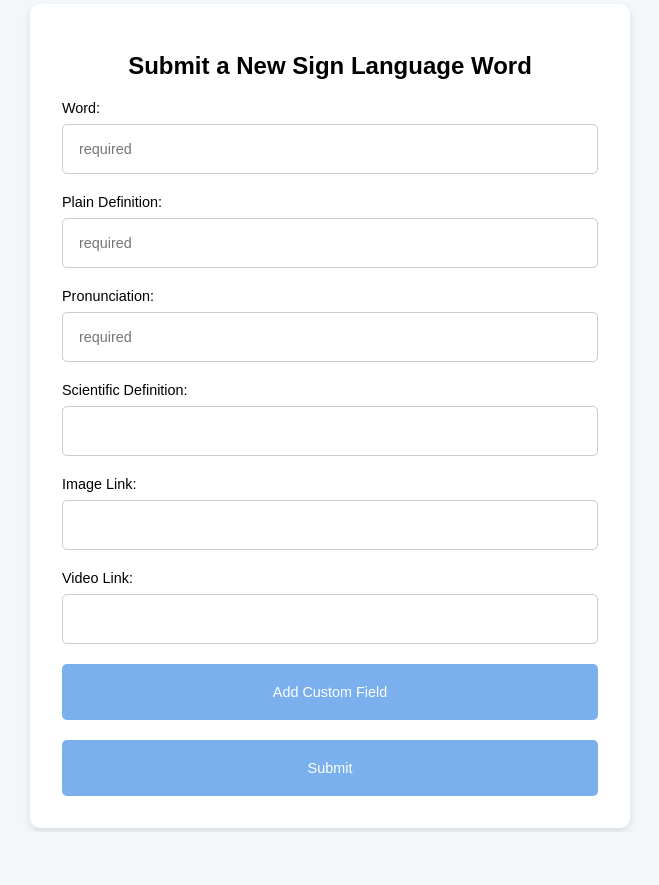
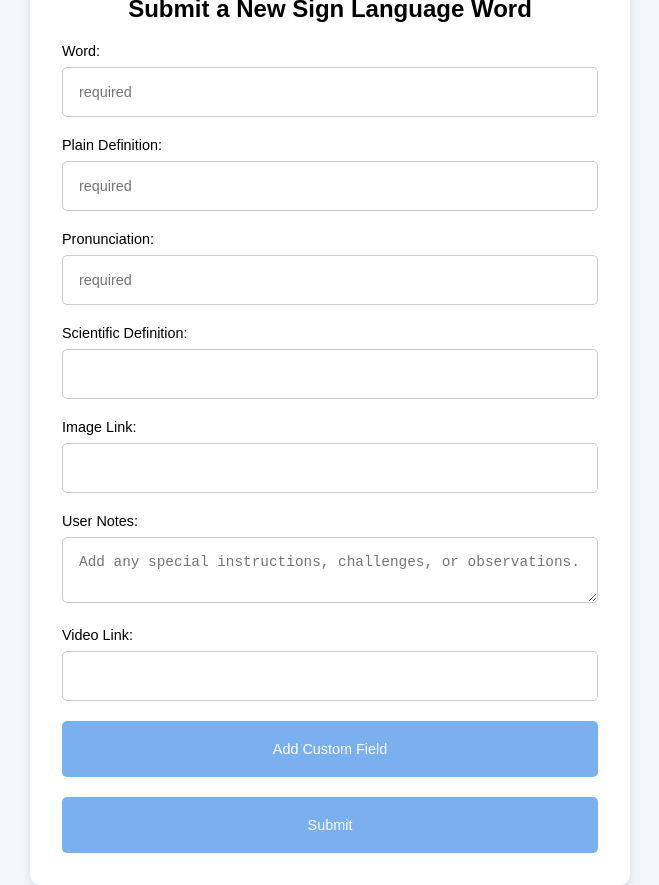
Before and after one commit to SGcommit/3800-UI-DemoSite, a plain HTML site: page index.html in a window 1280 px wide. Shown: the whole page, without its empty margins (310-969 px from the left). Before the commit the page ends 832 px from the top, so only its background shows below. Drawn offline with Linux system fonts and the light colour scheme.

```diff
--- a/index.html
+++ b/index.html
@@ -25,6 +25,8 @@
             <label for="imageLink">Image Link:</label>
             <input type="url" id="imageLink" name="imageLink">
 
+            <label for="userNotes">User Notes:</label>
+            <textarea id="userNotes" name="userNotes" placeholder="Add any special instructions, challenges, or observations."></textarea>
 
             <label for="videoLink">Video Link:</label>
             <input type="url" id="videoLink" name="videoLink">
```
